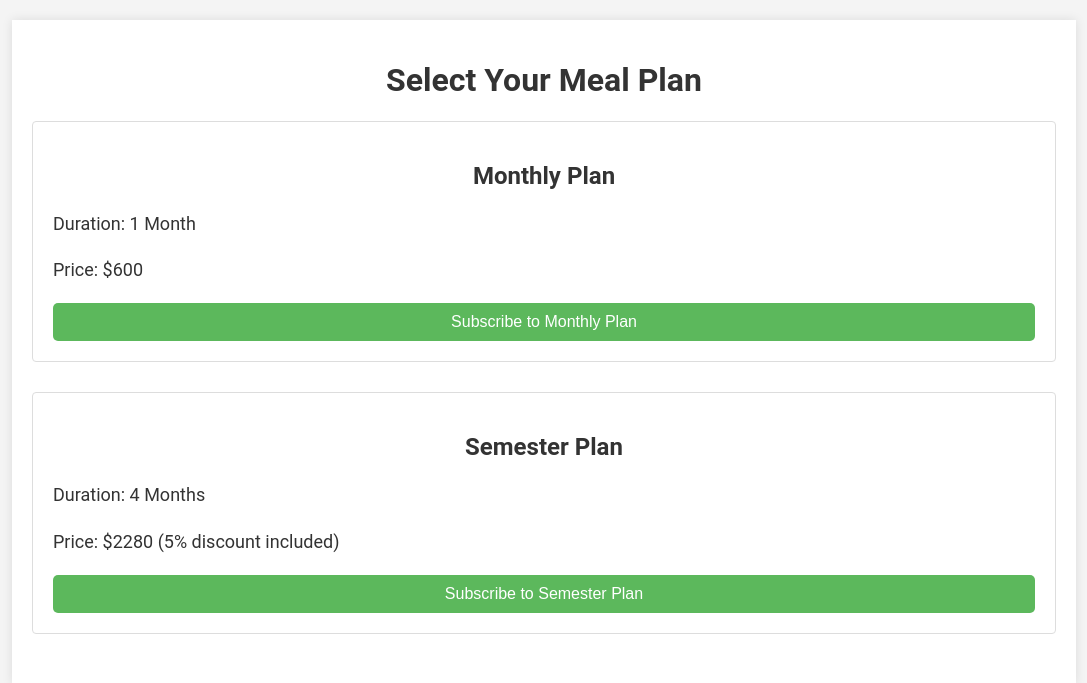
After one commit to Yuan0501/Bobcat_Connect_Web_Project, a Django app: page /meal-plans/ in a window 1280 px wide. The commit adds this page. Shown: the top 683 px of the page, without its empty margins (96-1183 px from the left). Run offline with Django 4.2, Linux system fonts and the light colour scheme.

Commit message:
Add mealplan purchase functionality

```diff
--- a/BobcatConWeb/BobcatConApp/urls.py
+++ b/BobcatConWeb/BobcatConApp/urls.py
@@ -12,7 +12,8 @@ urlpatterns = [
     path('textbook/search/', views.search_textbook, name='search_textbook'),
     path('checkout/', views.checkout, name='checkout'),
     path('finalize-purchase/', views.finalize_purchase, name='finalize_purchase'),
-    path('purchase_confirmation/', views.purchase_confirmation_view, name='purchase_confirmation')
+    path('purchase_confirmation/', views.purchase_confirmation_view, name='purchase_confirmation'),
+    path('meal-plans/', views.meal_plans, name='meal_plans')
 ]
 
 if settings.DEBUG:
--- a/BobcatConWeb/BobcatConApp/views.py
+++ b/BobcatConWeb/BobcatConApp/views.py
@@ -88,9 +88,48 @@ def search_textbook(request):
 
 def checkout(request):
     if request.method == 'POST':
-        cart_data = json.loads(request.POST.get('cartData'))
-        return render(request, 'checkout.html', {'cart_data': cart_data})
-    return render(request, 'error.html')  # or redirect somewhere appropriate
+        purchase_type = request.POST.get('purchase_type')
+        items = []
+        discount = 0
+        revised_total = 0
+        total = 0
+
+        if purchase_type == 'meal_plan':
+            plan_name = request.POST.get('plan_name')
+            # Convert the price to a float here to avoid TypeError
+            plan_price = float(request.POST.get('plan_price'))
+            total = plan_price
+            items = [{'title': plan_name, 'price': plan_price}]
+            revised_total = total  # No discount for meal plans
+
+        elif purchase_type == 'textbook':
+            # Convert prices to floats before summing to avoid TypeError
+            cart_data = json.loads(request.POST.get('cartData'))
+            items = cart_data.get('items', [])
+            # Use a list comprehension to ensure all prices are floats
+            total = sum(float(item['price']) for item in items)
+
+            if total > 200:
+                discount = total * 0.10  # 10% discount
+                revised_total = total - discount
+            else:
+                revised_total = total
+
+        context = {
+            'cart_data': {
+                'items': items,
+                'total': total,
+                'purchase_type': purchase_type,
+            },
+            'total': total,
+            'discount': discount,
+            'revised_total': revised_total,
+        }
+
+        return render(request, 'checkout.html', context)
+    else:
+        return redirect('home')
+
 
 
 def finalize_purchase(request):
@@ -103,17 +142,25 @@ def finalize_purchase(request):
         cvv = int(request.POST.get('cvv'))
         total = float(request.POST.get('total'))
 
+        discount = 0
+        revised_total = total
+
         # Apply discount if applicable
         if total > 200:
-            total *= 0.9  # Apply a 10% discount
+            discount = total * 0.1  # Calculate 10% discount
+            revised_total = total - discount  # Calculate revised total after discount
 
         # Check if the card is valid
         try:
             card = CreditCards.objects.get(cardnumber=cardnumber, name=name, expiry=expiry, cvv=cvv)
-            if card.limitremaining >= total:
-                card.limitremaining -= total
+            if card.limitremaining >= revised_total:
+                card.limitremaining -= revised_total
                 card.save()
-                return render(request, 'purchase_confirmation.html')
+                context = {
+                    'cart_data': {'total': total, 'items': [], 'discount': discount, 'revised_total': revised_total},
+                    # You should actually pass the cart items here too
+                }
+                return render(request, 'purchase_confirmation.html', context)
             else:
                 return render(request, 'error.html', {'message': 'Not enough balance on the card.'})
         except CreditCards.DoesNotExist:
@@ -123,3 +170,40 @@ def finalize_purchase(request):
 
 def purchase_confirmation_view(request):
     return render(request, 'purchase_confirmation.html')
+
+def meal_plans(request):
+    monthly_price = 600
+    semester_months = 4
+    semester_discount = 0.05
+    semester_price = (monthly_price * semester_months) * (1 - semester_discount)
+
+    context = {
+        'monthly_plan': {
+            'price': monthly_price,
+            'duration': '1 Month'
+        },
+        'semester_plan': {
+            'price': semester_price,
+            'duration': f'{semester_months} Months',
+            'original_price': monthly_price * semester_months,
+            'discount_percentage': semester_discount * 100,
+        }
+    }
+
+    return render(request, 'meals/meal_plan.html', context)
+
+def mealplan_checkout(request):
+    if request.method == 'POST':
+        plan_name = request.POST.get('plan_name')
+        plan_price = request.POST.get('plan_price')
+
+        # Here you can create an order or do whatever is needed with the selected plan
+
+        context = {
+            'plan_name': plan_name,
+            'plan_price': plan_price,
+        }
+        return render(request, 'checkout.html', context)
+    else:
+        # Redirect to meal plans or an error page if this view is accessed without POST data
+        return redirect('meal_plans')
--- /dev/null
+++ b/BobcatConWeb/templates/meals/meal_plan.html
@@ -0,0 +1,88 @@
+<!DOCTYPE html>
+<html lang="en">
+<head>
+    <meta charset="UTF-8">
+    <meta name="viewport" content="width=device-width, initial-scale=1.0">
+    <title>Meal Plans</title>
+    <style>
+        body {
+            font-family: 'Roboto', sans-serif;
+            background-color: #f4f4f4;
+            margin: 0;
+            padding: 0;
+            color: #333;
+        }
+        .container {
+            width: 80%;
+            margin: 20px auto;
+            background: white;
+            padding: 20px;
+            box-shadow: 0 0 10px rgba(0,0,0,0.1);
+        }
+        h1, h2 {
+            text-align: center;
+            color: #333;
+        }
+        .plan {
+            margin-bottom: 30px;
+            padding: 20px;
+            border: 1px solid #ddd;
+            border-radius: 4px;
+            background-color: #fff;
+        }
+        .plan p {
+            font-size: 18px;
+            line-height: 1.6;
+        }
+        .plan button {
+            display: block;
+            width: 100%;
+            padding: 10px;
+            margin-top: 10px;
+            background-color: #5cb85c;
+            color: white;
+            border: none;
+            cursor: pointer;
+            border-radius: 5px;
+            font-size: 16px;
+        }
+        .plan button:hover {
+            background-color: #4cae4c;
+        }
+    </style>
+</head>
+<body>
+    <div class="container">
+        <h1>Select Your Meal Plan</h1>
+
+        <!-- Monthly Plan -->
+        <div class="plan">
+            <h2>Monthly Plan</h2>
+            <p>Duration: 1 Month</p>
+            <p>Price: $600</p>
+            <form action="{% url 'checkout' %}" method="post">
+                {% csrf_token %}
+                <input type="hidden" name="purchase_type" value="meal_plan">
+                <input type="hidden" name="plan_name" value="Monthly Plan">
+                <input type="hidden" name="plan_price" value="600">
+                <button type="submit">Subscribe to Monthly Plan</button>
+            </form>
+        </div>
+
+        <!-- Semester Plan -->
+        <div class="plan">
+            <h2>Semester Plan</h2>
+            <p>Duration: 4 Months</p>
+            <p>Price: $2280 (5% discount included)</p>
+            <form action="{% url 'checkout' %}" method="post">
+                {% csrf_token %}
+                <input type="hidden" name="purchase_type" value="meal_plan">
+                <input type="hidden" name="plan_name" value="Semester Plan">
+                <input type="hidden" name="plan_price" value="2280">
+                <button type="submit">Subscribe to Semester Plan</button>
+            </form>
+        </div>
+
+    </div>
+</body>
+</html>
```
Also changed, not shown: BobcatConWeb/templates/checkout.html (+9 -12 lines), BobcatConWeb/templates/search/textbook_searchresults.html (+10 -0 lines), BobcatConWeb/db.sqlite3.
